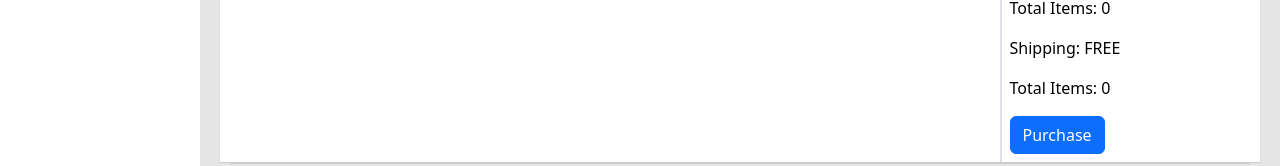
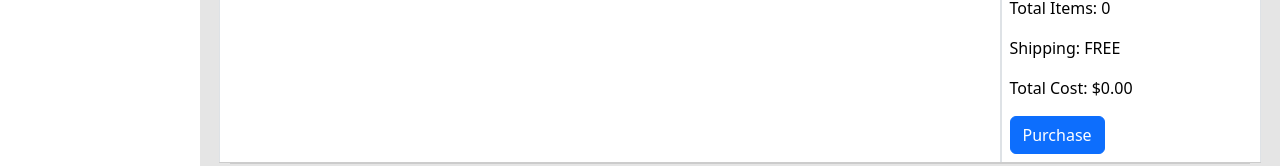
Before and after one commit to cheyannagraham/EcommerceShopFrontend, an Angular app: page /reviewOrder in a window 1280 px wide. Shown: the part 417-583 px from the top of the page. Built offline with nearby package versions, Linux system fonts and the light colour scheme; no server answers.

Commit message:
display total cost as currency

```diff
--- a/src/app/Components/cart-details/cart-details.component.html
+++ b/src/app/Components/cart-details/cart-details.component.html
@@ -33,7 +33,7 @@
           <td class="col-3">
             <p>Total Items: {{ cartQuantity }}</p>
             <p>Shipping: FREE</p>
-            <p>Total Items: {{ cartTotalCost }}</p>
+            <p>Total Cost: {{ cartTotalCost | currency }}</p>
             <a class="btn btn-primary" routerLink="/checkout">Checkout</a>
           </td>
         </tr>
--- a/src/app/Components/review-order/review-order.component.html
+++ b/src/app/Components/review-order/review-order.component.html
@@ -46,7 +46,7 @@
           <td class="col-3">
             <p>Total Items: {{ cartQuantity }}</p>
             <p>Shipping: FREE</p>
-            <p>Total Items: {{ cartTotal }}</p>
+            <p>Total Cost: {{ cartTotal | currency}}</p>
             <button class="btn btn-primary" (click)="submitPurchase()">Purchase</button>
           </td>
         </tr>
```
